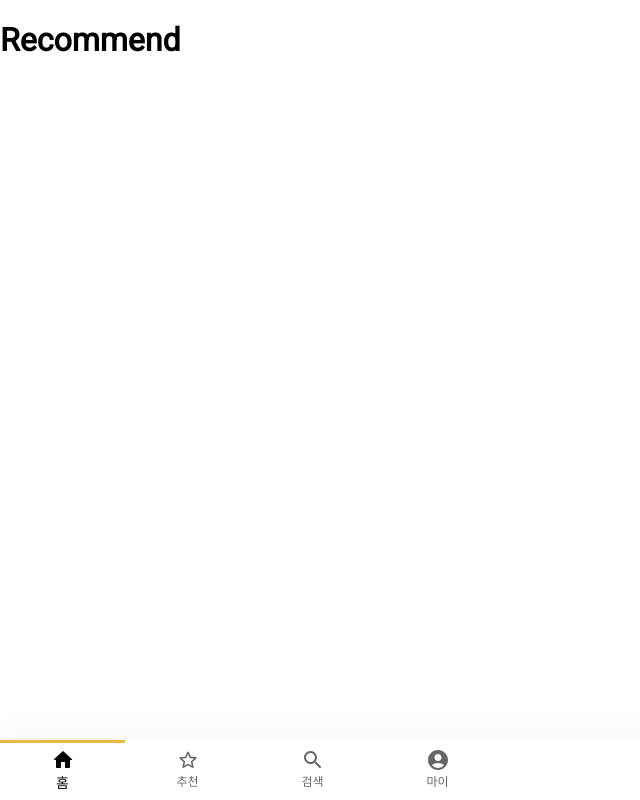
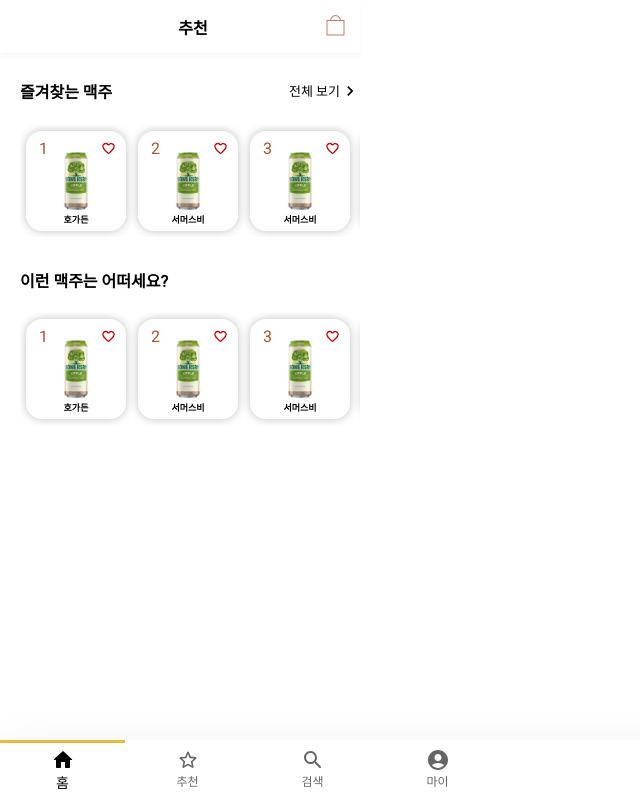
Before and after one commit to leeejuhyeong/BUUR, a React (Create React App) app in the folder frontend/buur/: page /recommend in a window 1280 px wide. Shown: the whole page, without its empty margins (0-640 px from the left). Built offline with nearby package versions, Linux system fonts and the light colour scheme.

Commit message:
feat: 추천 페이지 구현

```diff
--- /dev/null
+++ b/frontend/buur/src/components/Beer/BeerHeader.js
@@ -0,0 +1,18 @@
+import React from "react";
+import bag from "../../assets/bag.png"
+import '../../styles/beerheader.css'
+
+class BeerHeader extends React.Component {
+  render () {
+    const pageInfo = this.props.pageInfo
+    return (
+      <div className="beerheader">
+        <div></div>
+        <h4>{pageInfo}</h4>
+        <img src={bag} alt="bag"/>
+      </div>
+    )
+  }
+}
+
+export default BeerHeader;
--- a/frontend/buur/src/pages/Recommend.js
+++ b/frontend/buur/src/pages/Recommend.js
@@ -1,10 +1,68 @@
 import React from "react";
+import { Link } from "react-router-dom";
+import BeerHeader from "../components/Beer/BeerHeader";
+import BeerItem from "../components/Beer/BeerItem";
+import ChevronRightIcon from '@mui/icons-material/ChevronRight';
+import '../styles/beerRecommend.css'
 
 class Recommend extends React.Component {
   render () {
-    return (
-      <h1>Recommend</h1>
-    )
+  const beerList = [
+    { name : '호가든', id:'a', kind:'과일맥주', alcohol:'4.5', origin: '덴마크' },
+    { name : '서머스비', id:'b', kind:'과일맥주', alcohol:'4.5', origin: '덴마크'},
+    { name : '서머스비', id:'c', kind:'과일맥주', alcohol:'4.5', origin: '덴마크'},
+    { name : '서머스비', id:'d', kind:'과일맥주', alcohol:'4.5', origin: '덴마크'},
+    { name : '서머스비', id:'e', kind:'과일맥주', alcohol:'4.5', origin: '덴마크'},
+    { name : '서머스비', id:'f', kind:'과일맥주', alcohol:'4.5', origin: '덴마크'},
+  ]
+
+  return (
+    <div>
+      <BeerHeader
+      pageInfo='추천'
+      />
+      <div className="recommend-beer-page">
+        <div className="most-favorite-div">
+          <h4>즐겨찾는 맥주</h4>
+          <Link
+            className="show-all-recommend"
+            to={{
+              pathname: "/main/beerlist",
+              state: {
+                keyword: "즐겨 찾는 맥주"
+              }
+            }}>
+              전체 보기 <ChevronRightIcon fontSize="small"/>
+          </Link>
+        </div>
+        <div className="most-favorite-list">
+          {beerList.map(( beer , index) => (
+            <div className="most-favorite-item">
+              <BeerItem
+              key={index}
+              beer={beer}
+              />
+              <div className="favorite-item-index">{index+1}</div>
+            </div>
+          ))}
+        </div>
+        <div className="recommend-beer-div">
+          <h4>이런 맥주는 어떠세요?</h4>
+        </div>
+        <div className="recommend-beer-list">
+          {beerList.map(( beer , index) => (
+            <div className="recommend-beer-item">
+              <BeerItem
+              key={index}
+              beer={beer}
+              />
+              <div className="recommend-beer-index">{index+1}</div>
+            </div>
+          ))}
+        </div>
+      </div>
+    </div>
+  )
   }
 }
 
--- /dev/null
+++ b/frontend/buur/src/styles/beerRecommend.css
@@ -0,0 +1,69 @@
+.recommend-beer-page {
+    padding-top: 5px;
+    padding-left: 20px;
+}
+
+.most-favorite-div {
+    display: flex;
+    justify-content: space-between;
+    align-items: center;
+}
+
+.most-favorite-list .most-favorite-item {
+    /* display: inline-block; */
+    position: relative;
+    margin: 6px 6px;
+}
+
+.most-favorite-item .favorite-item-index {
+    position: absolute;
+    top: 8px;
+    left: 13px;
+    color: #B15120;
+}
+
+.most-favorite-list {
+    display: flex;
+    overflow-x: scroll;
+    height: 100%;
+}
+
+.most-favorite-list::-webkit-scrollbar {
+    display: none;
+}
+
+.recommend-beer-div {
+    padding-top: 10px;
+}
+
+.recommend-beer-list .recommend-beer-item {
+    margin: 6px 6px;
+    position: relative;
+}
+
+.recommend-beer-item .recommend-beer-index {
+    position: absolute;
+    top: 8px;
+    left: 13px;
+    color: #B15120;
+}
+
+.recommend-beer-list {
+    display: flex;
+    overflow-x: scroll;
+    height: 100%;
+}
+
+.recommend-beer-list::-webkit-scrollbar {
+    display: none;
+}
+
+.show-all-recommend {
+    font-weight: 400;
+    text-decoration: none;
+    color: black;
+    display: flex;
+    align-items: center;
+    font-size: 13px;
+    padding-bottom: 1.3px;
+}
--- a/frontend/buur/src/styles/beerdetails.css
+++ b/frontend/buur/src/styles/beerdetails.css
@@ -68,7 +68,7 @@
 }
 
 .beerdetails .beer-details-info .beer-textinfo
-> :nth-child(2), :nth-child(3), :nth-child(4) {
+> .beer-textinfo__catergory {
   display: flex;
   align-items: center;
   margin-left: 10px;
--- /dev/null
+++ b/frontend/buur/src/styles/beerheader.css
@@ -0,0 +1,15 @@
+.beerheader {
+    height: 53px;
+    display: flex;
+    justify-content: space-between;
+    align-items: center;
+    box-shadow: 0px 4px 5px rgba(0, 0, 0, 0.03);
+}
+
+.beerheader > div{
+    width: 65px;
+}
+
+.beerheader > img{
+    margin-right: 10px;
+}
--- a/frontend/buur/src/styles/beerlist.css
+++ b/frontend/buur/src/styles/beerlist.css
@@ -39,7 +39,7 @@
 }
 
 
-.beerlist .beeritem {
+.beeritem {
   width: 100px;
   height: 100px;
   padding: 10px;
@@ -49,22 +49,22 @@
 
 }
 
-.beerlist .beeritem .like-status {
+.beeritem .like-status {
   display: flex;
   justify-content: space-between;
 }
 
-.beerlist .beeritem .like-status > div {
+.beeritem .like-status > div {
   width: 15px;
 }
 
 
-.beerlist .beeritem .like-status > img {
+.beeritem .like-status > img {
   margin-top: 10px;
   height: 60px;
 }
 
-.beerlist .beeritem > p {
+.beeritem > p {
   font-size: 9px;
   font-weight: bold;
   margin: 2px 0;
```
Also changed, not shown: 1 other file (tests, documents, lock files or other folders).
